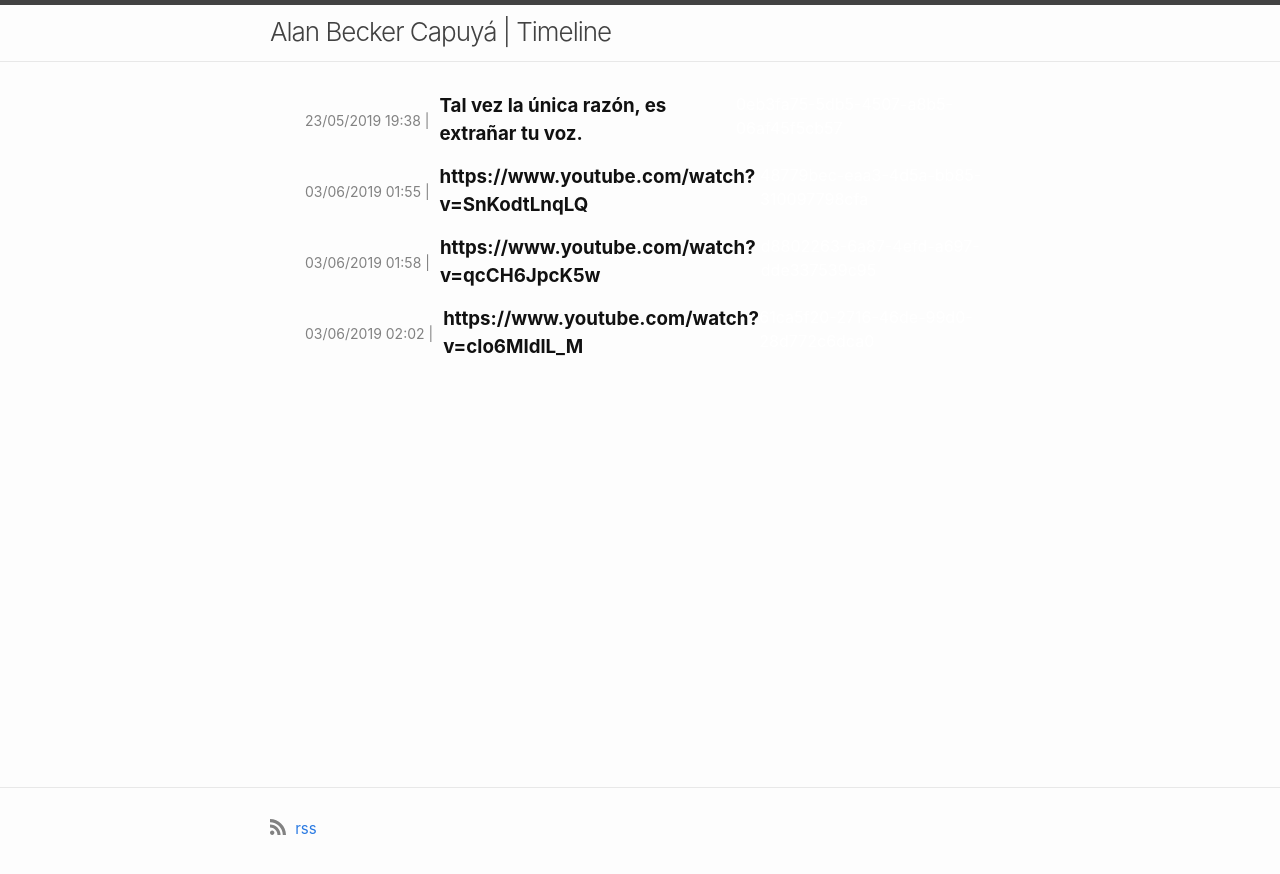
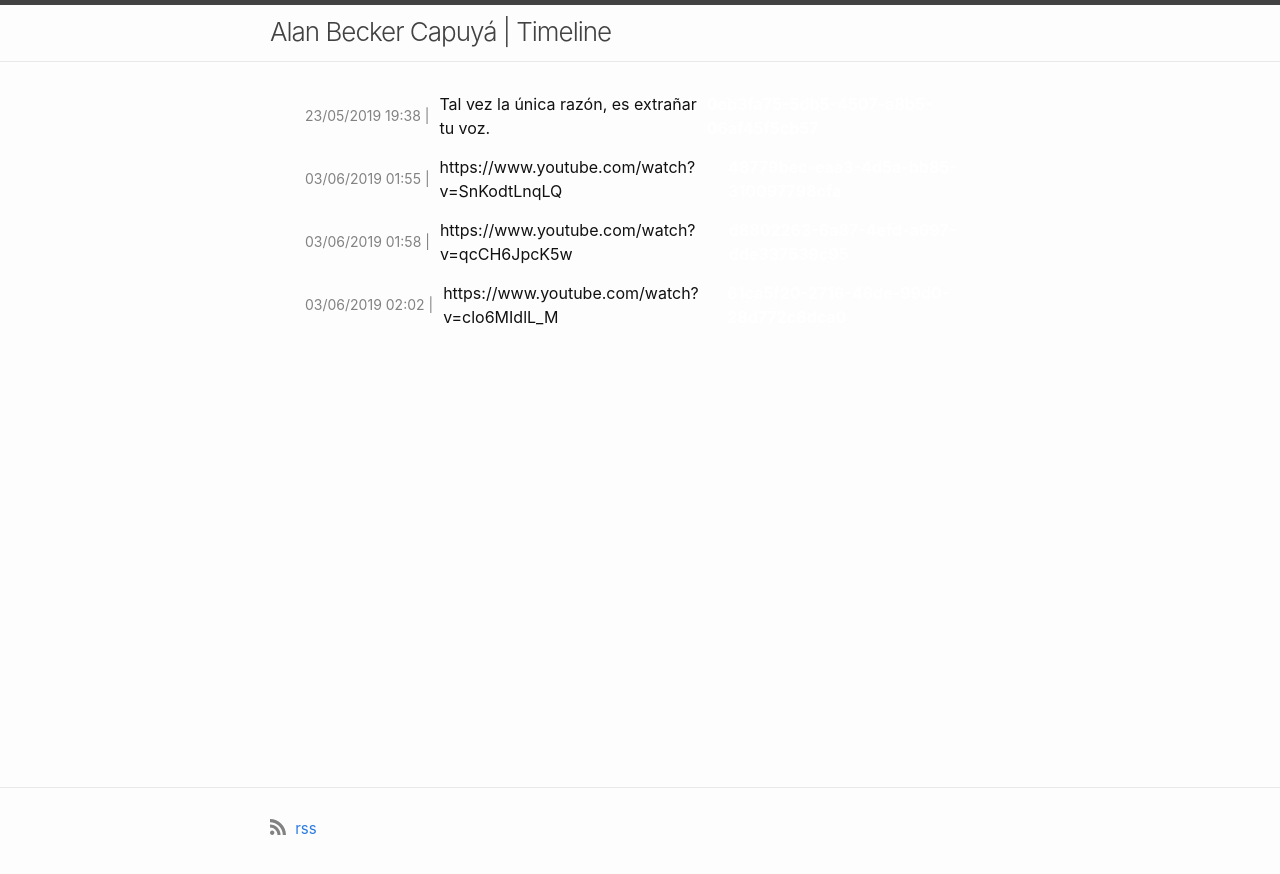
Before and after one commit to alandooz/timeline, a Jekyll site: the page built from index.md, in a window 1280 px wide. Shown: the top 874 px of the page. Built offline with Jekyll 4.4.1, drawn with Linux system fonts in a browser that asks for light colours.

Commit message:
Changed style of id

```diff
--- a/_layouts/home.html
+++ b/_layouts/home.html
@@ -15,9 +15,9 @@
       <h3>
         {%- assign date_format = site.minima.date_format | default: "%b %-d, %Y" -%}
         <span class="post-meta">{{ micropost.created_at | date: date_format }}</span>
-        <br><b>{{ micropost.micropost | escape }}</b>
+        <span class="post-link">{{ micropost.micropost | escape }}</span>
       </h3>
-      <p style="color: white;">{{ micropost.id }}</p>
+      <br><b style="color: white;">{{ micropost.id }}</b>
     </li>
     {%- endfor -%}
   </ul>
```
